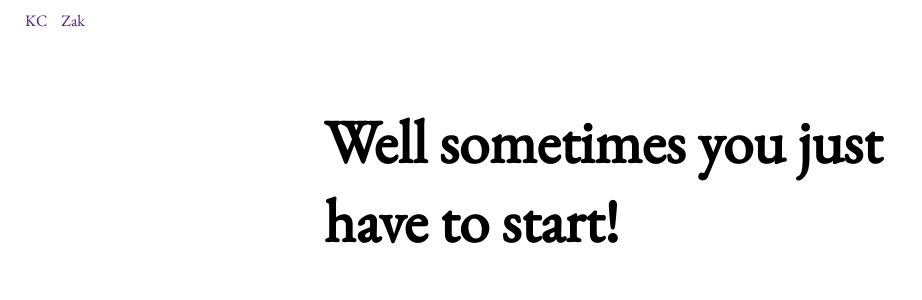
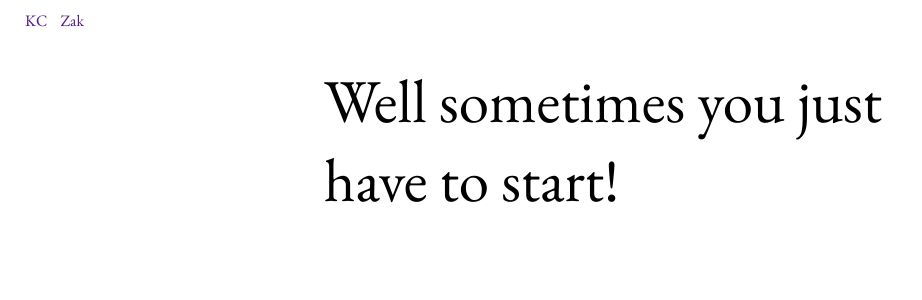
Before and after one commit to steeltack/steeltack.github.io, a Jekyll site: the page built from index.html, in a window 1280 px wide and 1069 px high. Shown: the top 300 px of the window, without its empty margins (0-922 px from the left). Built offline with Jekyll 4.4.1, drawn with Linux system fonts in a browser that asks for light colours; Markdown is read by kramdown in place of the engine named in the settings.

Commit message:
Adjust formatting

```diff
--- a/css/main.css
+++ b/css/main.css
@@ -1,9 +1,15 @@
-a, h3, h2, p, h1 {
+a, h3, h2, p, h1, span, ul, li, main {
+  font: inherit;
+  border: 0;
+  margin: 0;
+  padding: 0;
+  list-style: none;
+}
+body {
   font-family: 'EB Garamond', serif;
 }
 main {
   background: white;
-  height: 1000px;
   margin: 0 auto;
   padding-top: 53px;
   width: 50%;
@@ -41,3 +47,11 @@
   background: #A9D7FF;
   height: 74px;
 }
+
+.date, .post {
+  display: block;
+}
+
+.post {
+  font-size: 21px;
+}
--- a/index.html
+++ b/index.html
@@ -6,7 +6,10 @@
 <div id="home">
   <ul class="posts">
     {% for post in site.posts %}
-        <li><span class="date">{{ post.date | date: "%Y-%m-%d" }}</span> <span class="{{ post.category }}" ><a href="{{ post.url }}">{{ post.title }}</a> by {{post.author}}</span></li>
+        <li>
+            <span class="post {{ post.category }}" ><a href="{{ post.url }}">{{ post.title }}</a> by {{post.author}}</span>
+            <span class="date">{{ post.date | date: "%B %Y" }}</span>
+        </li>
     {% endfor %}
   </ul>
 </div>
```
